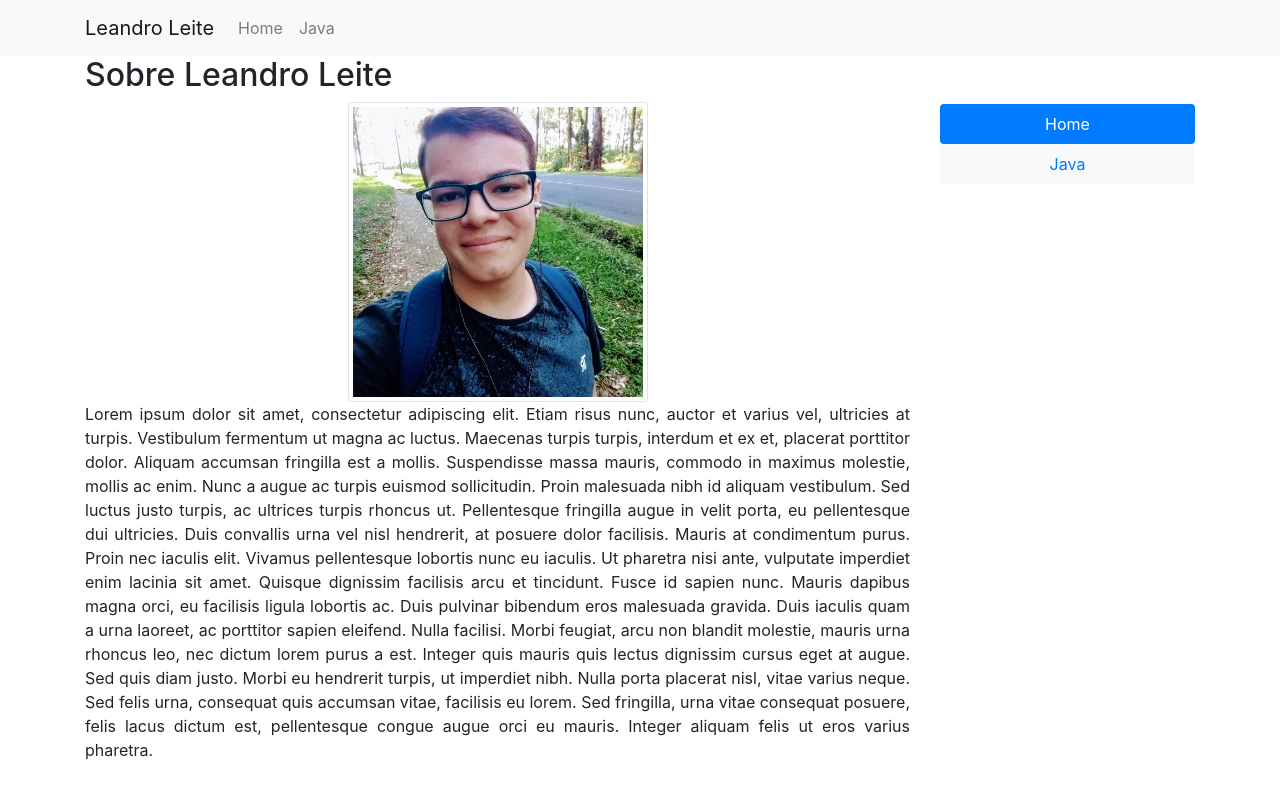
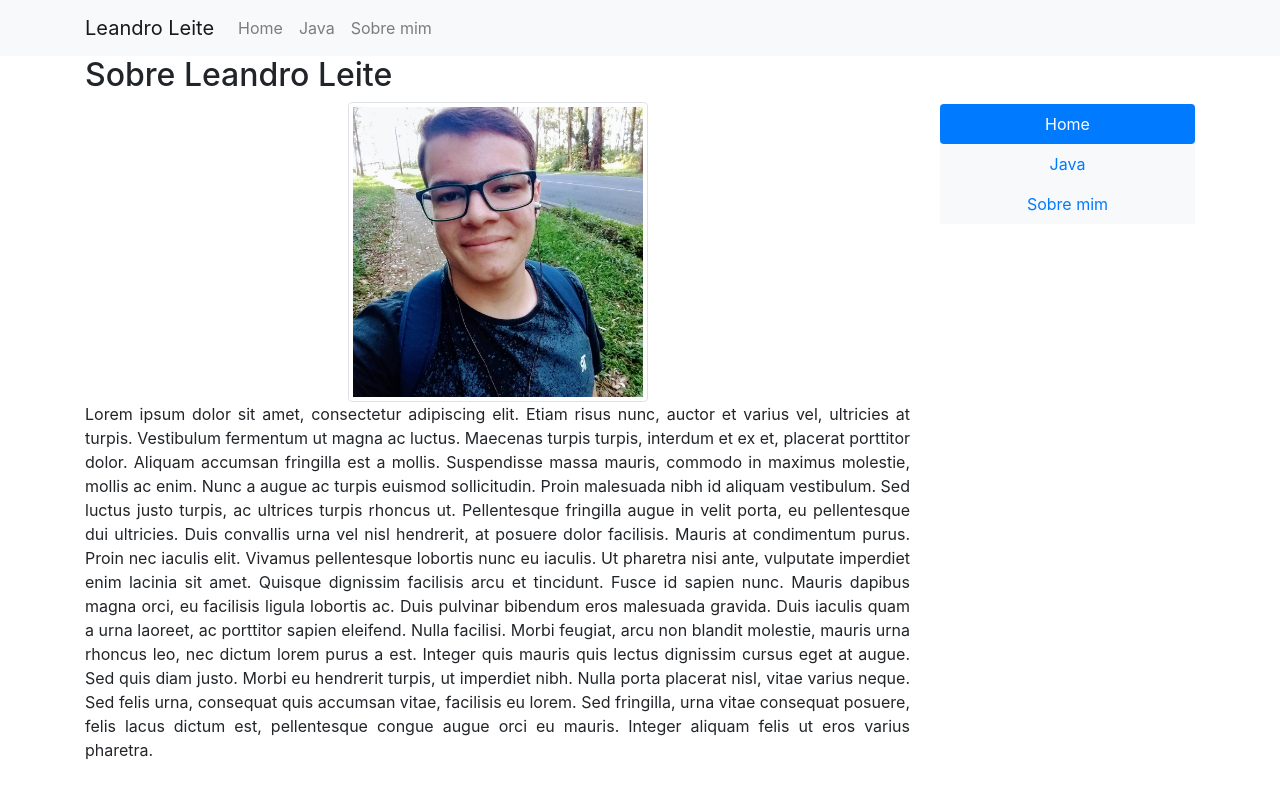
Before and after one commit to LeandroLeiteC/guia-de-programacao, an Angular app: page /home in a window 1280 px wide. Built offline with nearby package versions, Linux system fonts and the light colour scheme.

Commit message:
edit: adicionando links sobre-mim

```diff
--- a/src/app/app-routing.module.ts
+++ b/src/app/app-routing.module.ts
@@ -2,6 +2,7 @@ import { NgModule } from '@angular/core';
 import { Routes, RouterModule } from '@angular/router';
 import {HomeComponent} from './pages/home/home.component';
 import {JavaComponent} from './pages/java/java.component';
+import {SobreMimComponent} from './pages/sobre-mim/sobre-mim.component';
 
 const routes: Routes = [
   {
@@ -11,6 +12,10 @@ const routes: Routes = [
   {
     path: 'java',
     component: JavaComponent
+  },
+  {
+    path: 'sobre-mim',
+    component: SobreMimComponent
   },
   {
     path: '',
--- a/src/app/core/header/header.component.html
+++ b/src/app/core/header/header.component.html
@@ -8,6 +8,7 @@
       <div class="navbar-nav">
         <a class="nav-item nav-link" routerLink="/home">Home <span class="sr-only">(current)</span></a>
         <a class="nav-item nav-link" routerLink="/java">Java <span class="sr-only">(current)</span></a>
+        <a class="nav-item nav-link" routerLink="/sobre-mim">Sobre mim <span class="sr-only">(current)</span></a>
       </div>
     </div>
   </div>
--- a/src/app/core/sidenav/sidenav.component.html
+++ b/src/app/core/sidenav/sidenav.component.html
@@ -8,11 +8,14 @@
     <div class="col-md-3 mt-5 text-center">
       <div class="bg-light">
         <ul ngbNav #nav="ngbNav" [(activeId)]="active" class="nav-pills" orientation="vertical">
-          <li ngbNavItem="top">
+          <li ngbNavItem="home">
             <a ngbNavLink routerLink="/home">Home</a>
           </li>
-          <li ngbNavItem="middle">
+          <li ngbNavItem="java">
             <a ngbNavLink routerLink="/java">Java</a>
+          </li>
+          <li ngbNavItem="sobre-mim">
+            <a ngbNavLink routerLink="/sobre-mim">Sobre mim</a>
           </li>
         </ul>
       </div>
--- a/src/app/core/sidenav/sidenav.component.ts
+++ b/src/app/core/sidenav/sidenav.component.ts
@@ -6,7 +6,7 @@ import { Component, OnInit } from '@angular/core';
   styleUrls: ['./sidenav.component.css']
 })
 export class SidenavComponent implements OnInit {
-  active = 'top';
+  active = 'home';
   constructor() { }
 
   ngOnInit(): void {
```
